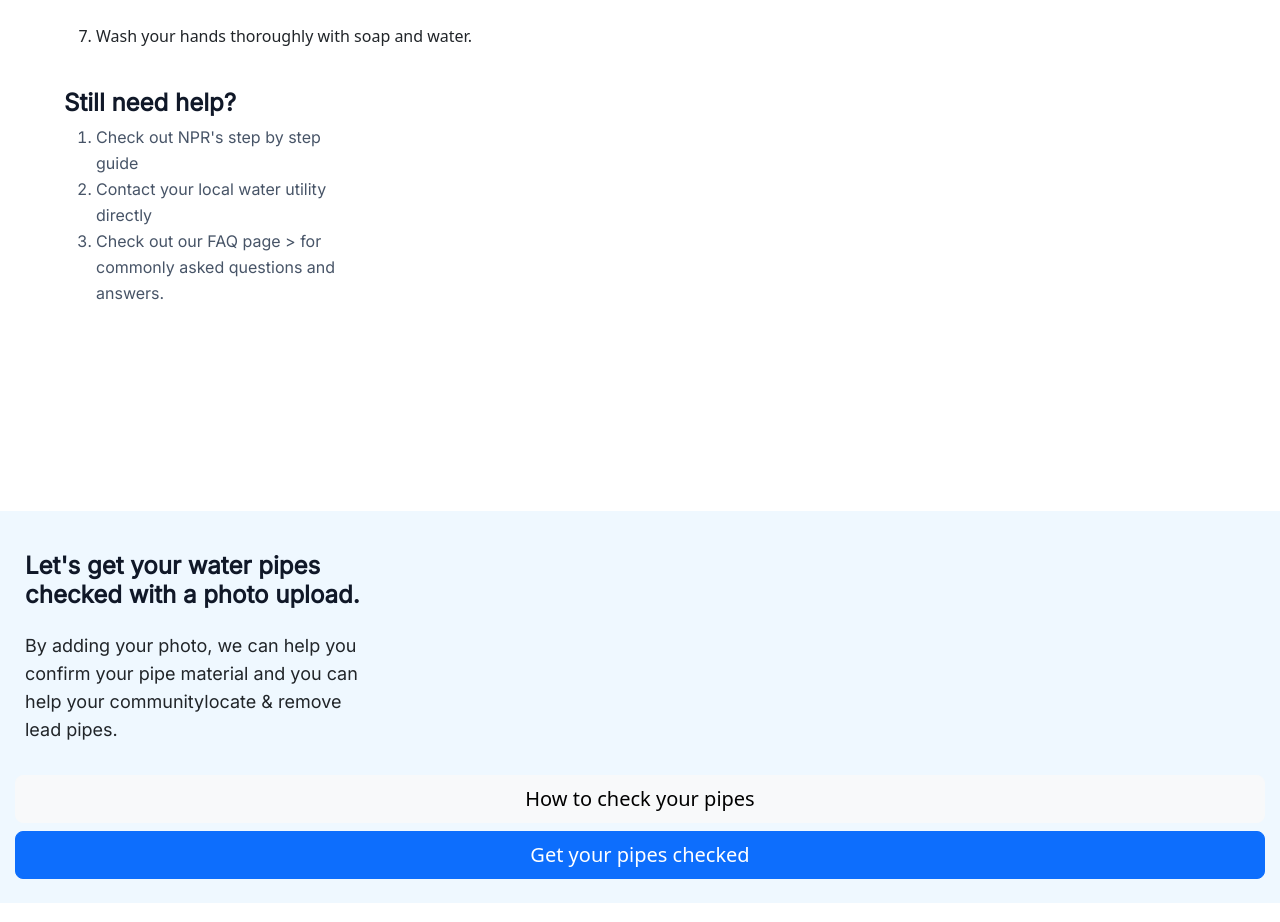
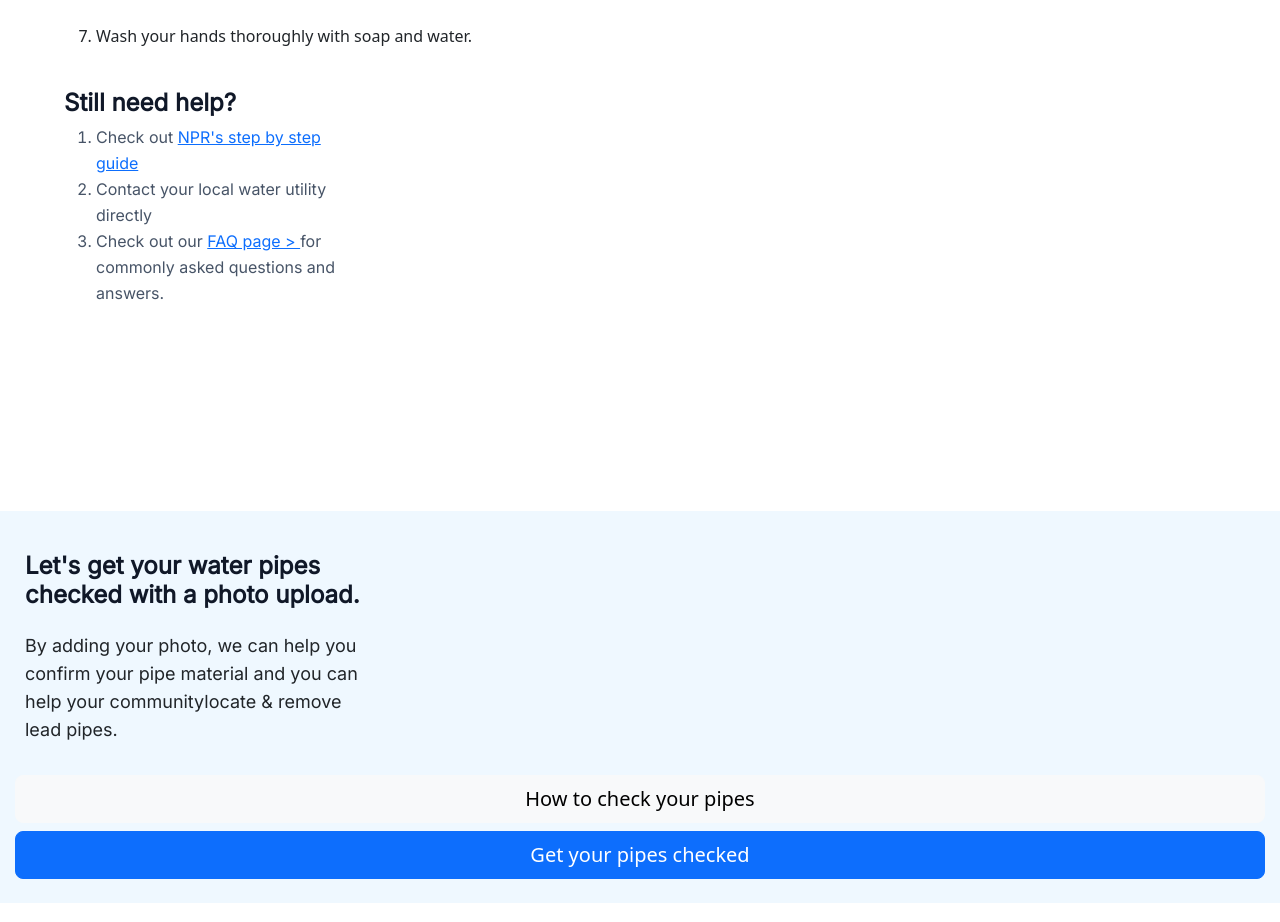
Before and after one commit to LawrenceOL/gettheleadout, a React (Create React App) app in the folder client/: page /#/howtocheckpipes in a window 1280 px wide. Shown: the part 2261-3183 px from the top of the page. Built offline with nearby package versions, Linux system fonts and the light colour scheme.

Commit message:
Updated buttons on footer

```diff
--- a/client/src/Components/Footer.js
+++ b/client/src/Components/Footer.js
@@ -29,10 +29,10 @@ const Footer = () => {
 
 
                 <div className="d-grid gap-2" style={{marginTop:78, marginLeft:15, marginRight:15}}>
-                     <Button variant="light" size="lg" className="addborder">
+                     <Button variant="light" size="lg" className="addborder" onClick={() => navigate("/howtocheckpipes")}>
                         How to check your pipes
                         </Button>
-                    <Button varient="primary" size="lg">
+                    <Button varient="primary" size="lg" onClick={() => navigate("/getpipeschecked")}>
                         Get your pipes checked
                         </Button>
                     </div>
--- a/client/src/Components/HowToCheckPipes.js
+++ b/client/src/Components/HowToCheckPipes.js
@@ -8,6 +8,7 @@ import Two from './Images/two.png'
 import LeadPipe from './Images/leadpipe.png'
 import CopperPipe from './Images/copperpipe2.png'
 import Checkboxes from './Images/checkboxes.png'
+import { Link } from "react-router-dom";
 
 const Check = () => {
   let navigate = useNavigate();
@@ -179,9 +180,9 @@ const Check = () => {
           </h1>
           <h1 className="feature-text-bottom">
           <ol>
-            <li>Check out NPR's step by step guide</li>
+            <li>Check out <a href="apps.npr.org"> NPR's step by step guide </a></li>
             <li>Contact your local water utility directly</li>
-            <li>Check out our FAQ page > for commonly asked questions and answers.</li>
+            <li>Check out our <Link to="/faq"> FAQ page > </Link> for commonly asked questions and answers.</li>
             </ol>
           </h1>
         </div>
```
